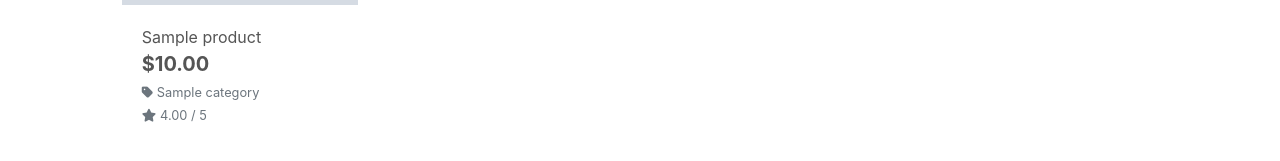
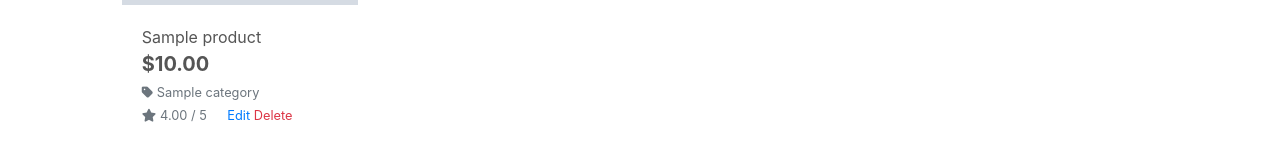
Before and after one commit to Code-Institute-Submissions/dhruv2102-MS4_marResub, a Django app: page /products/ in a window 1280 px wide. Shown: the part 480-641 px from the top of the page. Run offline with Django 3.2, Linux system fonts and the light colour scheme; a user stored in the database is signed in; tables that the repository leaves empty hold one stand-in row (values such as "Sample post"); grey boxes marked "Sample" are stand-in pictures; some libraries are stand-ins or nearby versions.

Commit message:
Updated product template to add edit/delete functionality

```diff
--- a/products/templates/products/product_detail.html
+++ b/products/templates/products/product_detail.html
@@ -40,6 +40,12 @@
                         <small class="text-muted"><i class="fas fa-star mr-1"></i>{{ product.rating }} / 5</small>
                     {% else %}
                         <small class="text-muted">No Rating</small>
+                    {% endif %}
+                    {% if request.user.is_superuser %}
+                        <small class="ml-3">
+                            <a href="{% url 'edit_product' product.id %}">Edit</a>
+                            <a href="{% url 'delete_product' product.id %}" class="text-danger">Delete</a>
+                        </small>
                     {% endif %}
 
                     <p class="mt-3">{{ product.description }}</p>
--- a/products/templates/products/products.html
+++ b/products/templates/products/products.html
@@ -79,6 +79,12 @@
                                             {% else %}
                                                 <small class="text-muted">No Rating</small>
                                             {% endif %}
+                                            {% if request.user.is_superuser %}
+                                                <small class="ml-3">
+                                                    <a href="{% url 'edit_product' product.id %}">Edit</a>
+                                                    <a href="{% url 'delete_product' product.id %}" class="text-danger">Delete</a>
+                                                </small>
+                                            {% endif %}
                                         </div>
                                     </div>
                                 </div>
```
